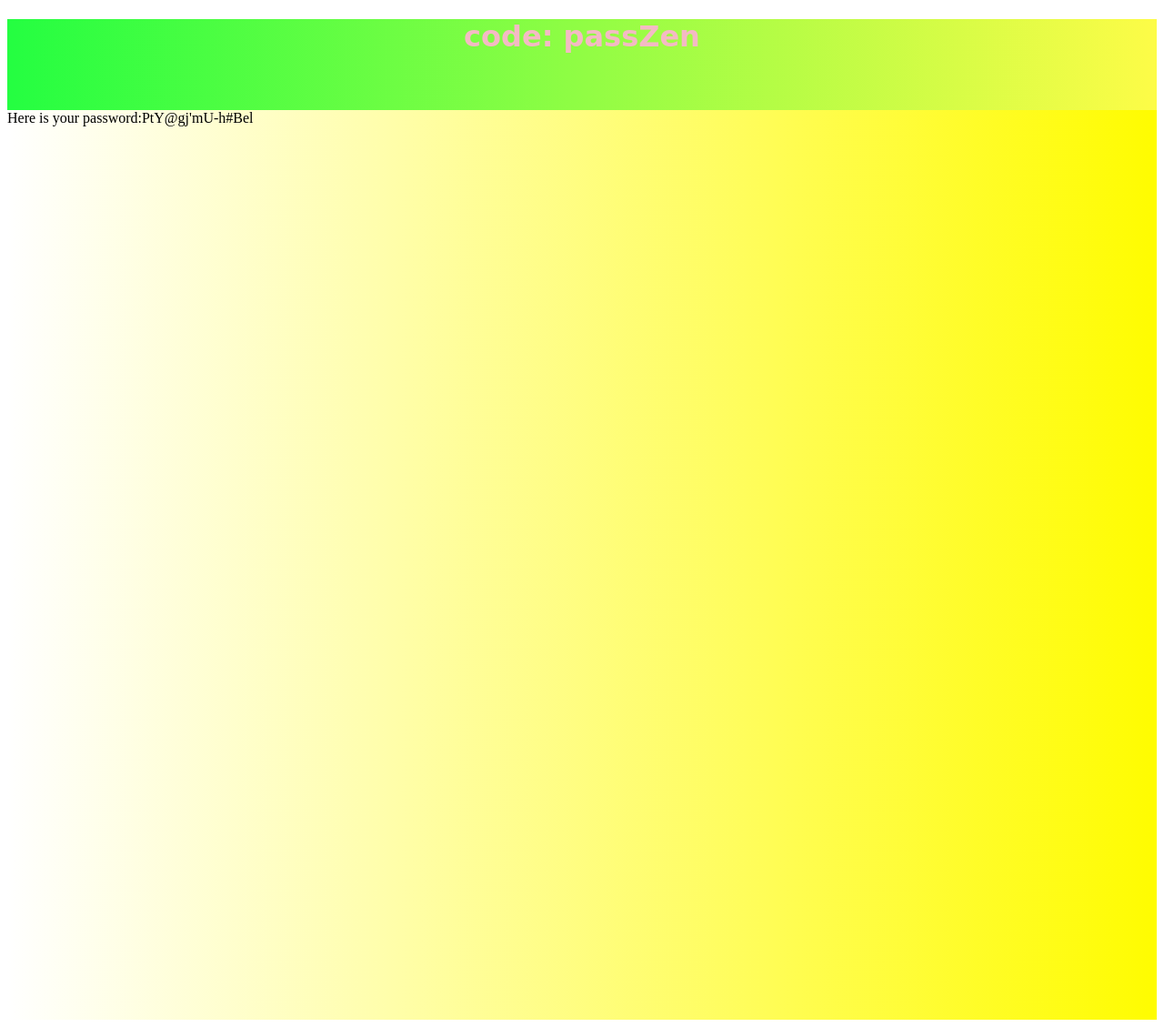
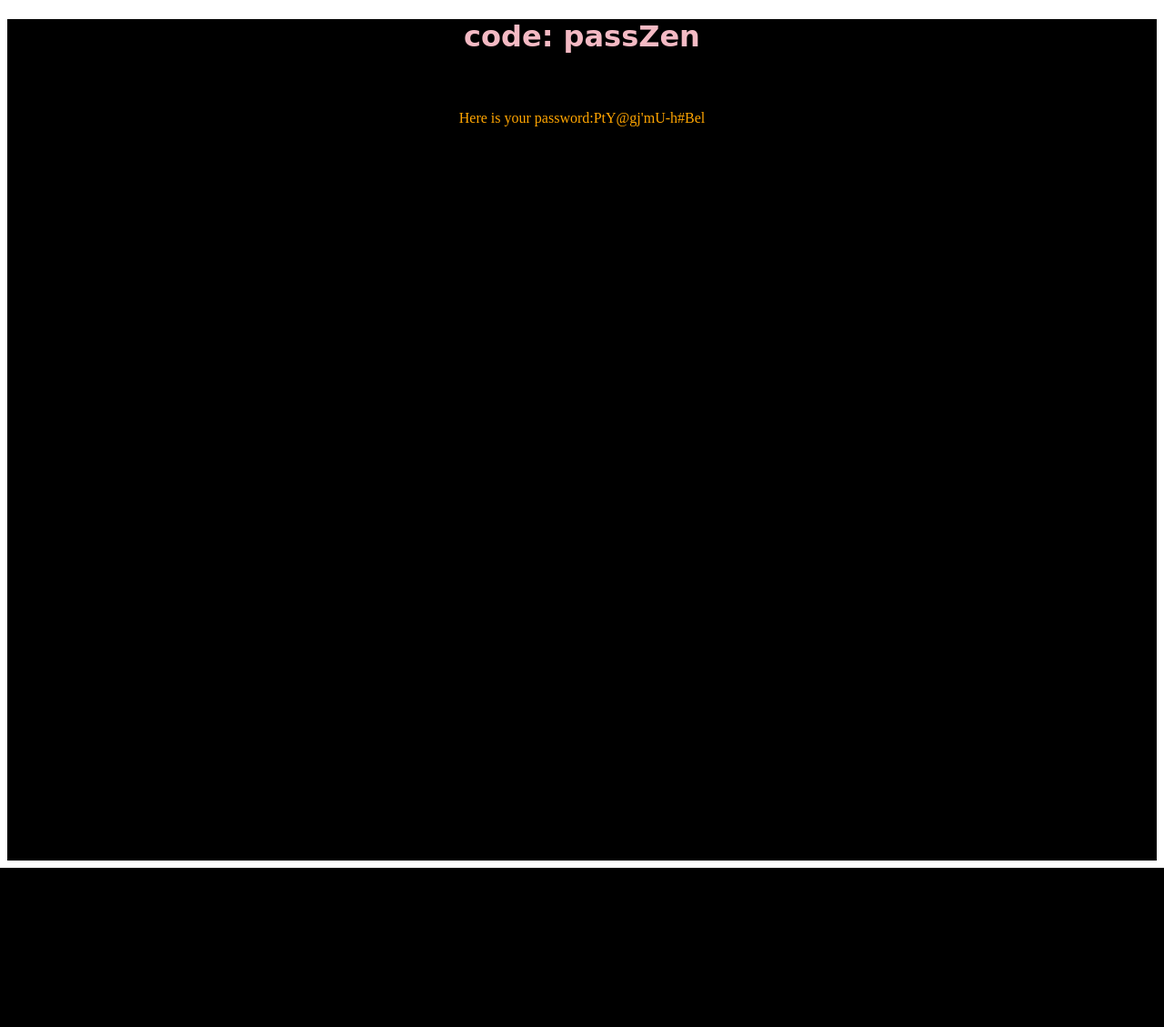
Before and after one commit to SuperALKALINEdroiD/Password_Generator, a Flask app: page /pass in a window 1280 px wide. Shown: the whole page at 91% size. After the commit the page ends 954 px from the top, so only its background shows below. Run offline with Flask 2, Linux system fonts and the light colour scheme.

Commit message:
CSS3 in progress

```diff
--- a/templates/formPage.html
+++ b/templates/formPage.html
@@ -7,7 +7,7 @@
 <style>
 #top{
     font-family: 'Bangers', cursive;
-    background: linear-gradient(to right, #24FE41, #FDFC47);
+    background: black;
     color:white;
     height:100px;
     animation-name : titleText;
@@ -31,12 +31,16 @@
 }
 
 #textRegion{
-    height:1000px;
-    background: linear-gradient(to right, #ffffff, #fffc00);
+    height:825px;
+    color: orange;
+    text-align:center;
+    background: black;
+
 
 }
-
-
+@media (
+max-width: 100px
+)
 
 </style>
 
```
